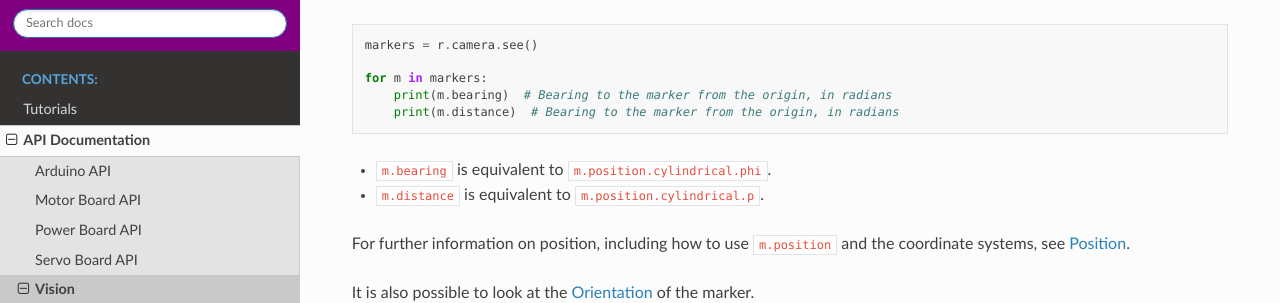
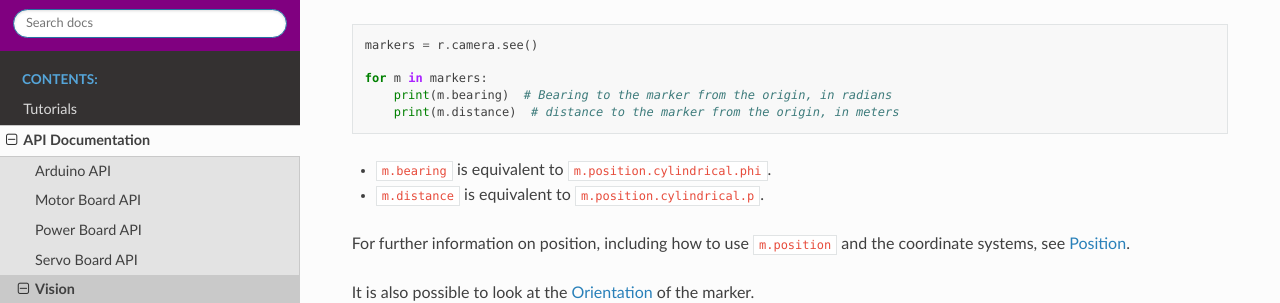
Before and after one commit to sourcebots/sbot, a Sphinx documentation site: the page built from docs/source/api/vision/index.rst, in a window 1280 px wide and 900 px high, scrolled down 2279 px. Shown: the part 155-458 px from the top of the window. Built offline with Sphinx 7.4.7 and the Read the Docs theme 2.0.0, drawn with Linux system fonts in a browser that asks for light colours.

Commit message:
correct comment line in example

```diff
--- a/docs/source/api/vision/index.rst
+++ b/docs/source/api/vision/index.rst
@@ -82,7 +82,7 @@ You can access the position using ``m.bearing`` and ``m.distance``.
 
    for m in markers:
        print(m.bearing)  # Bearing to the marker from the origin, in radians
-       print(m.distance)  # Bearing to the marker from the origin, in radians
+       print(m.distance)  # distance to the marker from the origin, in meters
 
 * ``m.bearing`` is equivalent to ``m.position.cylindrical.phi``.
 * ``m.distance`` is equivalent to ``m.position.cylindrical.p``.
```
